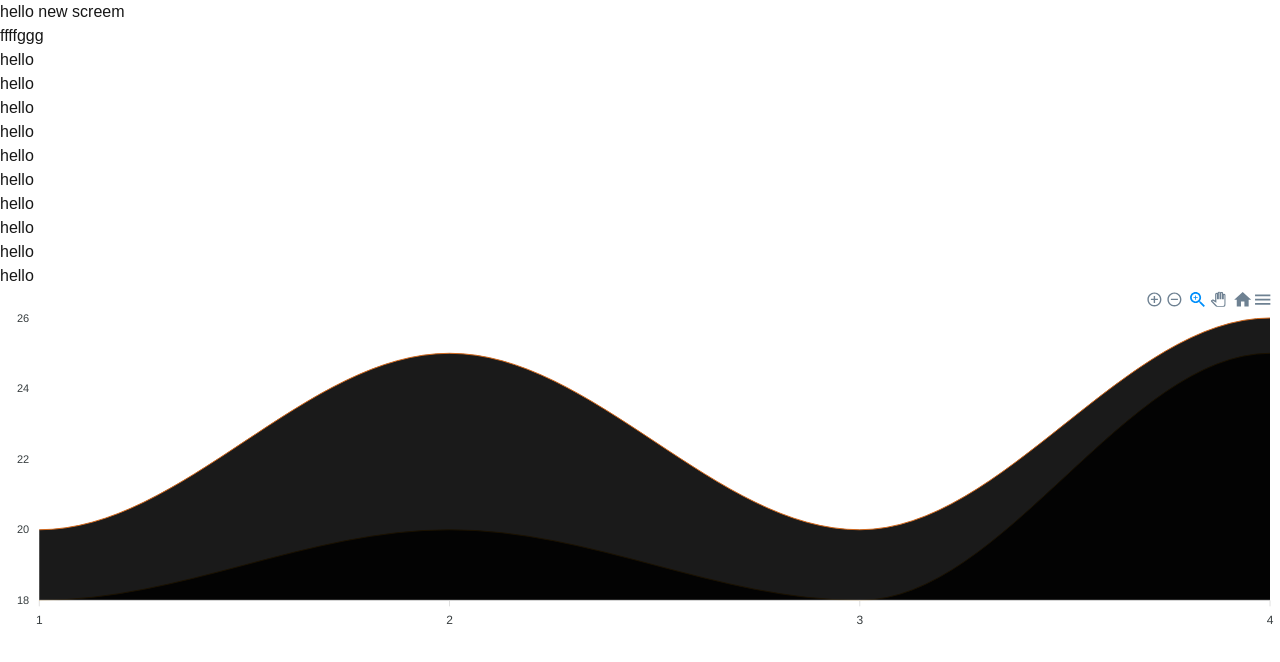
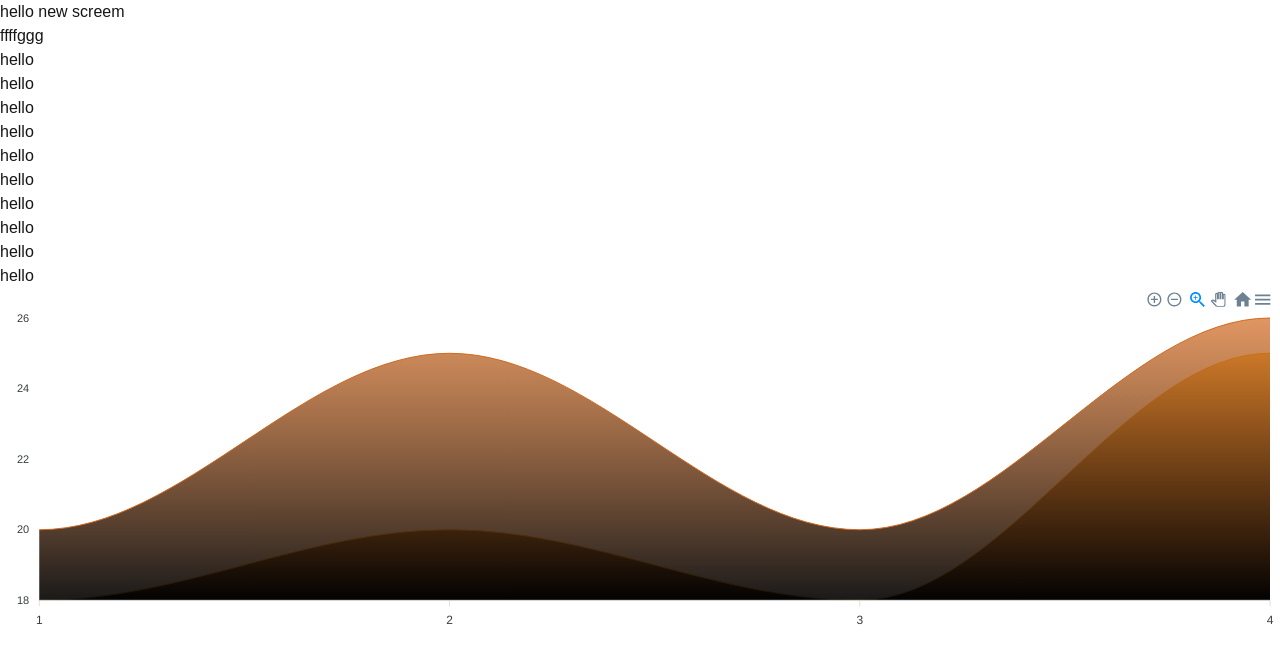
Before and after one commit to dejoen/NextJsCICD, a Next.js app: page /auth in a window 1280 px wide. Shown: the top 662 px of the page. Built offline with nearby package versions, Linux system fonts and the light colour scheme.

Commit message:
update on code

```diff
--- a/src/app/auth/page.tsx
+++ b/src/app/auth/page.tsx
@@ -77,7 +77,7 @@ const Auth = () => {
           shadeIntensity:0.3,
           opacityFrom:0.7,
           opacityTo:0.9,
-          stops:[[0,'blue'],[90,'orange'],100]
+          stops:[[0,90,100]]
         },
 
       }
```
